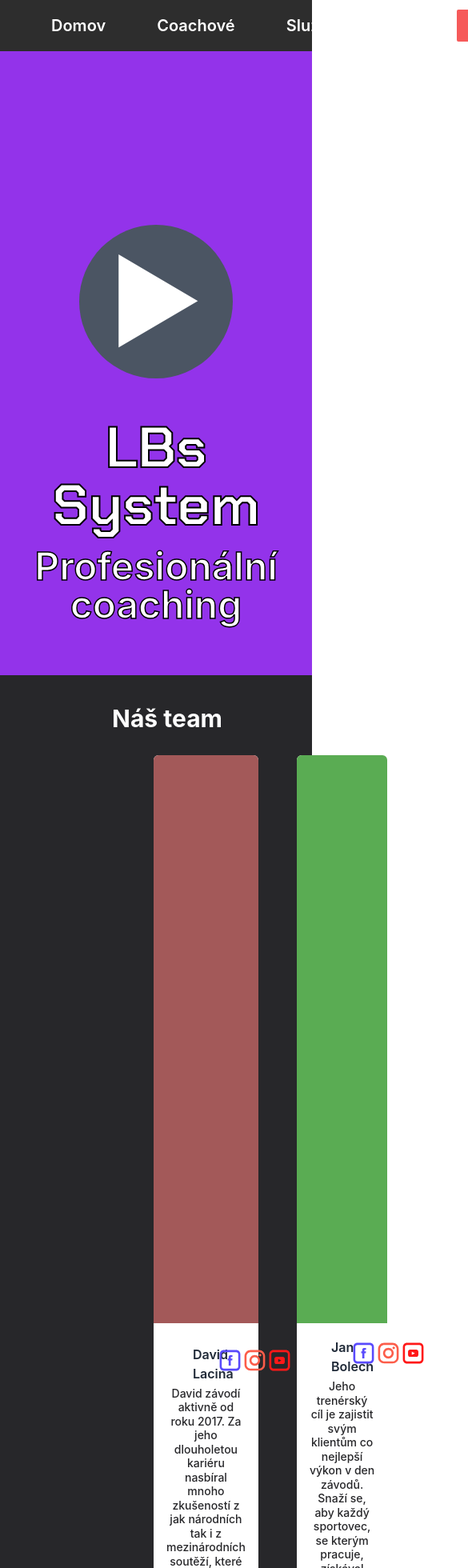
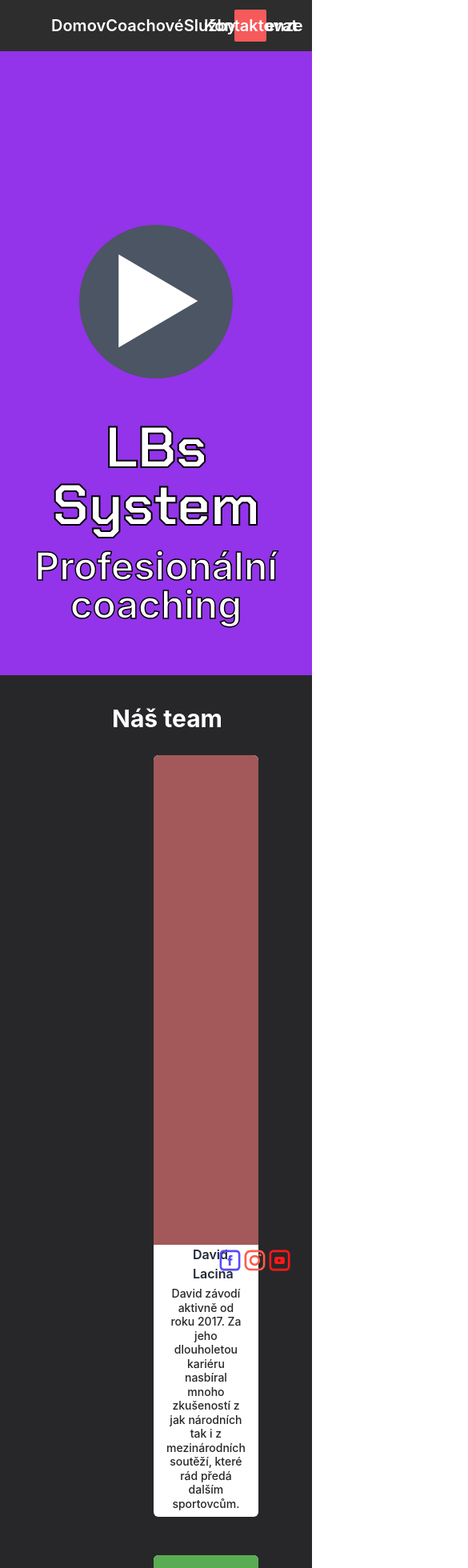
Before and after one commit to aeggydev/lbs-system, a Next.js app: page / in a window 390 px wide. Shown: the top 1960 px of the page at 80% size, 585 px wide, since content can reach past the window. Built offline with nearby package versions, Linux system fonts and the light colour scheme.

Commit message:
Fix up navbar for mobile

```diff
--- a/components/layout.tsx
+++ b/components/layout.tsx
@@ -6,7 +6,7 @@ export default function Layout({children}: PropsWithChildren<{}>) {
     return (
         <>
             <Navbar />
-            <main className="min-h-screen flex">{children}</main>
+            <main className="min-h-screen flex min-w-screen">{children}</main>
             <Footer></Footer>
         </>
     )
--- a/components/navbar.tsx
+++ b/components/navbar.tsx
@@ -10,14 +10,14 @@ function LinkLeft({link, text}: LinkProps) {
 }
 
 export default function Navbar() {
-    return <div className="bg-[#2D2D2D] h-16 w-full flex justify-between items-center px-16 text-white text-xl font-semibold sticky top-0 z-50">
-        <div className="flex gap-16">
+    return <div className="bg-[#2D2D2D] h-16 min-w-full grid grid-cols-8 items-center px-16 text-white text-xl font-semibold sticky top-0 z-50">
+        <div className="flex md:gap-16 col-start-1 col-end-3">
             <LinkLeft link="/" text="Domov" />
             <LinkLeft link="/#coaches" text="Coachové" />
             <LinkLeft link="/#services" text="Služby" />
             <LinkLeft link="/reviews" text="Recenze" />
         </div>
-        <div className="bg-[#F65A5A] h-10 flex items-center rounded-sm px-5">
+        <div className="bg-[#F65A5A] h-10 grid rounded-sm px-5 col-start-8 place-content-center">
             <Link href="/404">Kontaktovat</Link>
         </div>
     </div>
--- a/pages/index.tsx
+++ b/pages/index.tsx
@@ -5,7 +5,7 @@ import Services from "../components/page_sections/services";
 
 const Home: NextPage = () => {
   return (
-    <div className="w-full min-h-full">
+    <div className="min-w-full min-h-full">
       <div className="grid min-h-screen bg-purple-600 -mt-16">
         <div className="absolute top-1/3 bg-gray-600 w-48 h-48 place-self-center rounded-full grid place-items-center select-none text-9xl text-white">
           ▶
@@ -38,9 +38,7 @@ const Home: NextPage = () => {
           Náš team
         </div>
         <div
-          className="px-48 grid gap-12 items-stretch flex-grow"
-          style={{ gridTemplateColumns: "3fr 3fr 3fr" }}
-        >
+          className="px-48 grid gap-12 items-stretch flex-grow grid-rows-3 md:grid-rows-1 md:grid-cols-3">
           {TeamData.map((x, i) => (
             <NasTeam {...x} key={i} />
           ))}
```
